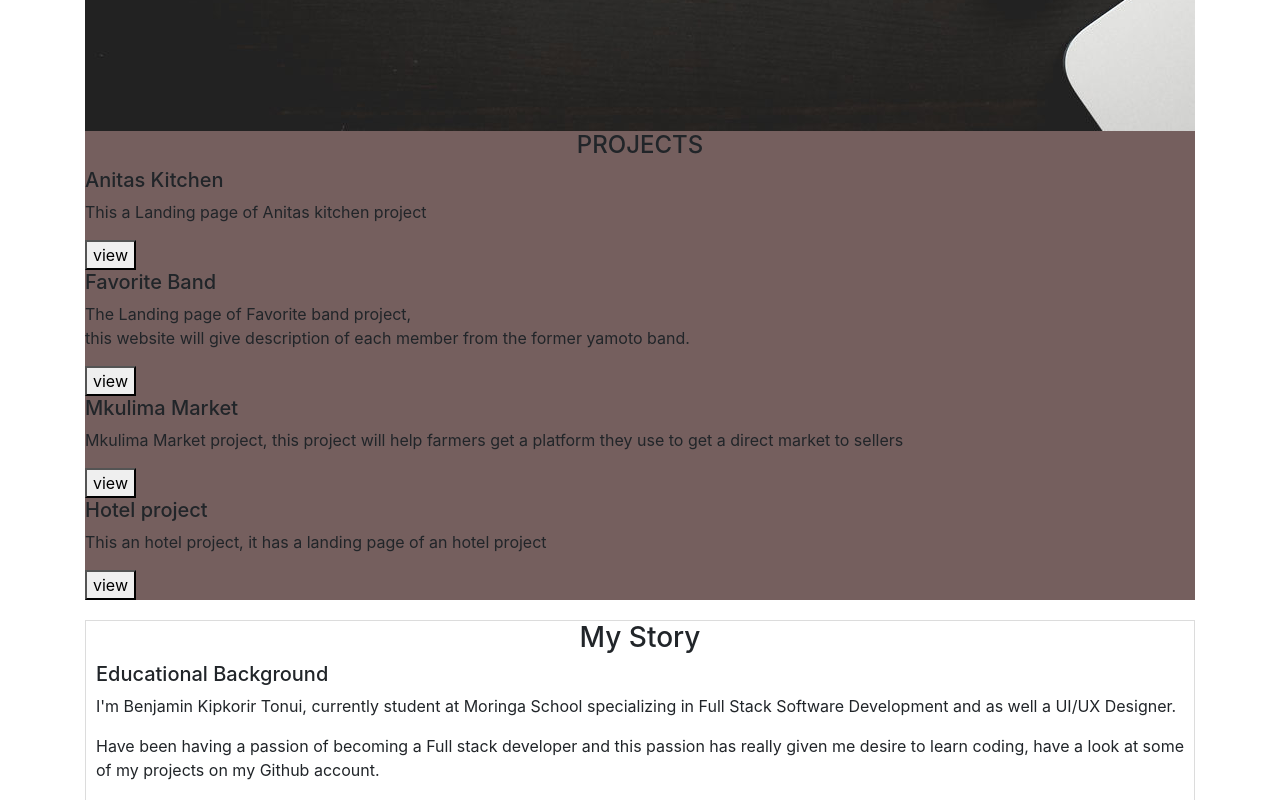
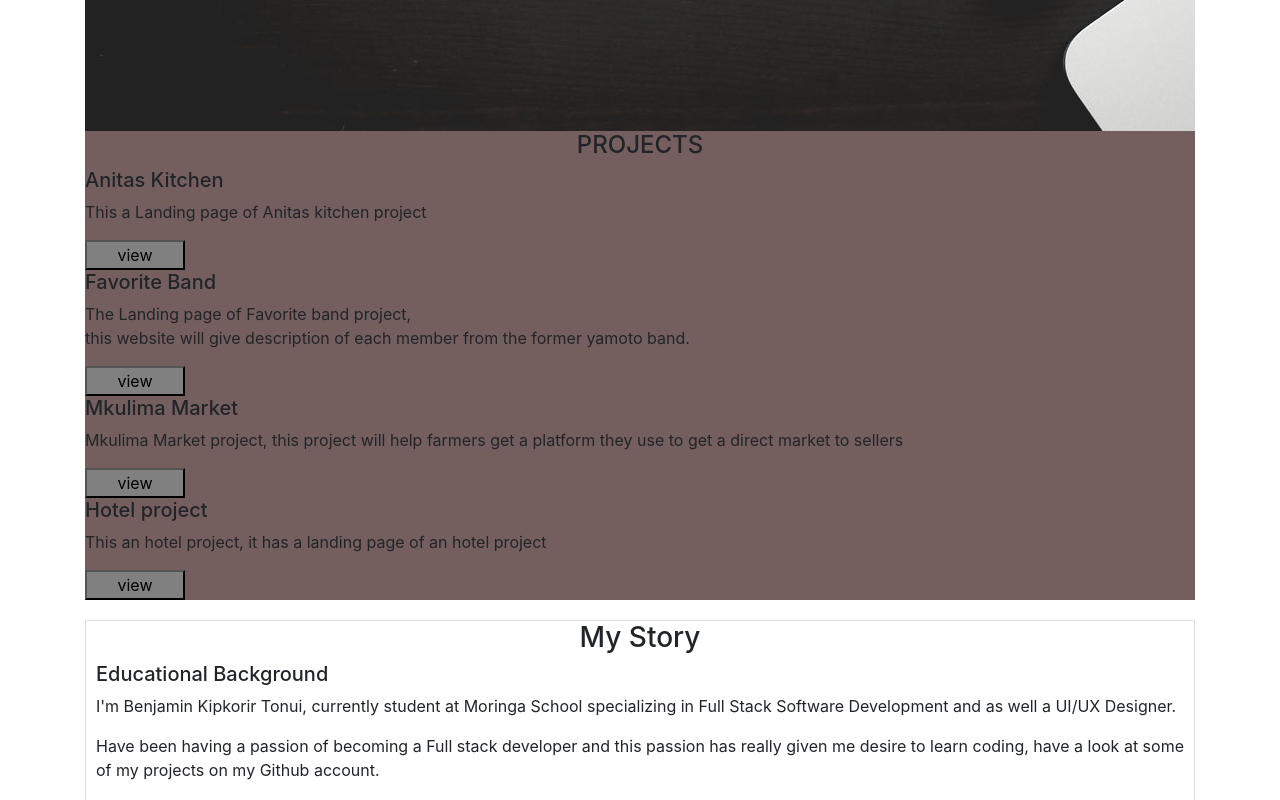
Before and after one commit to Kipkorir2017/Portfolioproject, a plain HTML site: page index.html in a window 1280 px wide. Shown: the part 609-1409 px from the top of the page. Drawn offline with nearby package versions, Linux system fonts and the light colour scheme.

Commit message:
add button css style

```diff
--- a/css/index.css
+++ b/css/index.css
@@ -69,6 +69,10 @@ hr.white{
     margin-bottom: 20px;
     margin-right: 0px;
 }
+button{
+    width: 100px;
+    background-color: gray;
+}
 .about{
     border: 1px solid gainsboro;
     height: fit-content;
--- a/index.html
+++ b/index.html
@@ -44,12 +44,12 @@
             <div>
                 <h5>Anitas Kitchen</h5>
                 <p>This a Landing page of Anitas kitchen project </p>
-                <button class="anitas">view</button>
+                <button>view</button>
             </div>
             <div>
                 <h5>Favorite Band</h5>
                 <p>The Landing page of Favorite band project, <br>this website will give description of each member from the former yamoto band.</p>
-                <button class="favorite">view</button>
+                <button>view</button>
             </div>
         </div>
         <!-- main container -->
@@ -58,12 +58,12 @@
             <div>
                 <h5>Mkulima Market</h5>
                 <p>Mkulima Market project, this project will help farmers get a platform they use to get a direct market to sellers</p>
-                <button class="mkulima">view</button>
+                <button>view</button>
                 </div>
             <div>
                 <h5>Hotel project</h5>
                 <p>This an hotel project, it has a landing page of an hotel project </p>
-                <button class="hotel">view</button>
+                <button>view</button>
             </div>
         </div>
     </div>
```
